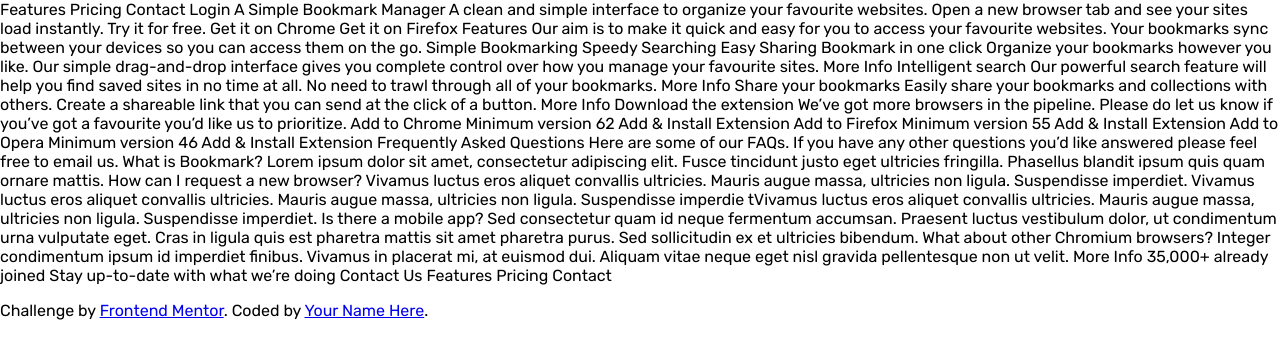
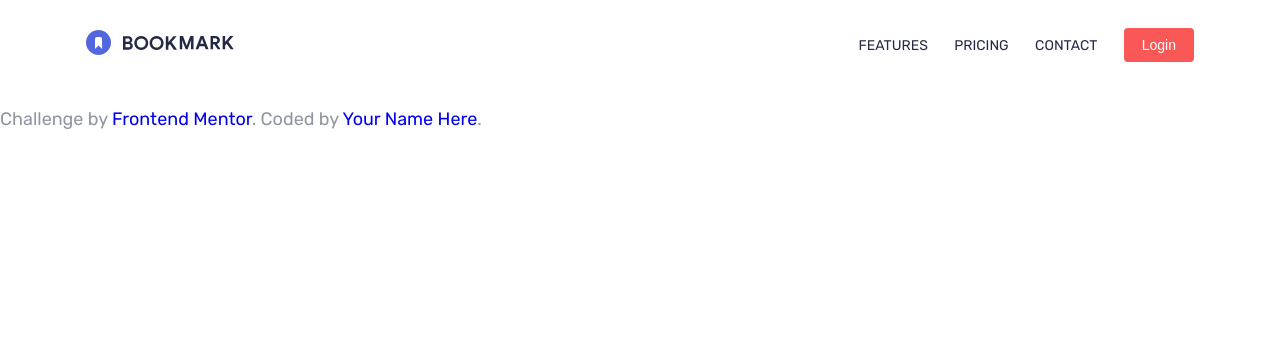
Before and after one commit to Kuzma2103/landing-page, a website: page index.html in a window 1280 px wide. Drawn offline with Linux system fonts and the light colour scheme.

Commit message:
styling for navbar - mobile responsive with mixins

```diff
--- a/app/scss/_globals.scss
+++ b/app/scss/_globals.scss
@@ -3,7 +3,9 @@ html {
   box-sizing: border-box;
 }
 
-*, *::before, *::after {
+*,
+*::before,
+*::after {
   box-sizing: inherit;
 }
 
@@ -11,4 +13,53 @@ body {
   margin: 0;
   padding: 0;
   font-family: 'Rubik', sans-serif;
+  font-size: 18px;
+  font-weight: 400;
+  color: $grayishBlue;
 }
+
+a,
+a:visited,
+a:hover {
+  text-decoration: none;
+}
+
+.btn {
+  padding: 8px 12px;
+  background: $softBlue;
+  border: 2px solid $softBlue;
+  color: #fff;
+  border-radius: 4px;
+  cursor: pointer;
+  transition: all 0.3s ease-in-out;
+}
+
+// Flexbox
+.flex {
+  display: flex;
+
+  &-jc-sb {
+    justify-content: space-between;
+  }
+
+  &-jc-c {
+    justify-content: center;
+  }
+
+  &-ai-c {
+    align-items: center;
+  }
+}
+
+// Visibility
+.hide-for-mobile {
+    @include breakpoint-down(medium) {
+        display: none;
+    }
+}
+
+.hide-for-desktop {
+    @include breakpoint-up(large) {
+        display: none;
+    }
+}
--- /dev/null
+++ b/app/scss/_header.scss
@@ -0,0 +1,39 @@
+.header {
+    nav {
+        padding: 22px 16px;
+
+        @include breakpoint-up(medium) {
+            padding: 28px 86px;
+        }
+    }
+
+    &__links {
+        a {
+            font-size: $font-sm;
+            color: $veryDarkBlue;
+            text-transform: uppercase;
+            transition: all 0.3s ease-in-out;
+
+            &:not(:last-child) {
+                margin-right: 22px;
+            }
+
+            &:hover {
+                color: $softRed;
+            }
+        }
+    }
+
+    &__btn--red {
+        padding: 7px 16px;
+        font-size: $font-sm;
+        background: $softRed;
+        border-color: $softRed;
+
+        &:hover {
+            background: transparent;
+            color: $softRed;
+            box-shadow: 0px 10px 30px -7px rgba(0,0,0,0.45);
+        }
+    }
+}
--- /dev/null
+++ b/app/scss/_mixins.scss
@@ -0,0 +1,25 @@
+// Breakpoints
+// - Mobile: 375px
+// - Desktop: 1440px
+
+@media (min-width: 64em) {
+    // styles
+}
+
+// 375px, 640px, 1024px, 1440px
+$breakpoints-up: ("small": "23.4375em", "medium": "40em", "large": "64em", "xlarge": "90em");
+
+// 374px, 639px, 1023px, 1439px
+$breakpoints-down: ("xsmall": "23.375em", "small": "39.9375em", "medium": "63.9375em", "large": "89.9375em");
+
+@mixin breakpoint-up ($size) {
+    @media (min-width: map-get($breakpoints-up, $size)) {
+        @content;
+    }
+}
+
+@mixin breakpoint-down ($size) {
+    @media (max-width: map-get($breakpoints-down, $size)) {
+        @content;
+    }
+}
--- a/app/scss/_variables.scss
+++ b/app/scss/_variables.scss
@@ -0,0 +1,9 @@
+// Colors
+$softBlue: hsl(231, 69%, 60%);
+$softRed: hsl(0, 94%, 66%);
+$grayishBlue: hsl(229, 8%, 60%);
+$veryDarkBlue: hsl(229, 31%, 21%);
+
+// Typography
+$font-sm: 14px;
+$font-med: 18px;
--- a/app/scss/style.scss
+++ b/app/scss/style.scss
@@ -1,2 +1,4 @@
 @import 'variables';
+@import 'mixins';
 @import 'globals';
+@import 'header';
--- a/index.html
+++ b/index.html
@@ -15,10 +15,40 @@
 </head>
 <body>
 
-  Features
-  Pricing
-  Contact
-  Login
+<header class="header">
+  <nav class="flex flex-jc-sb flex-ai-c">
+    <a href="/" class="header__logo">
+      <img src="img/logo-bookmark.svg" alt="bookmark">
+    </a>
+
+    <a href="#" class="header__menu hide-for-desktop">
+      <img src="img/icon-hamburger.svg" alt="menu">
+    </a>
+
+    <div class="header__links hide-for-mobile">
+      <a href="#">Features</a>
+      <a href="#">Pricing</a>
+      <a href="#">Contact</a>
+      <button type="button" class="btn header__btn--red">Login</button>
+    </div>
+  </nav>
+</header>
+
+
+
+
+
+
+
+
+
+
+
+
+  <!--
+
+
+
 
   A Simple Bookmark Manager
 
@@ -78,37 +108,37 @@
   Frequently Asked Questions
 
   Here are some of our FAQs. If you have any other questions you’d like
-  answered please feel free to email us.
+  answered please feel free to email us. -->
 
   <!-- Question 1 -->
-  What is Bookmark?
+  <!-- What is Bookmark? -->
 
   <!-- Answer 1 -->
-  Lorem ipsum dolor sit amet, consectetur adipiscing elit. Fusce tincidunt
-  justo eget ultricies fringilla. Phasellus blandit ipsum quis quam ornare mattis.
+  <!-- Lorem ipsum dolor sit amet, consectetur adipiscing elit. Fusce tincidunt
+  justo eget ultricies fringilla. Phasellus blandit ipsum quis quam ornare mattis. -->
 
   <!-- Question 2 -->
-  How can I request a new browser?
+  <!-- How can I request a new browser? -->
 
   <!-- Answer 2 -->
-  Vivamus luctus eros aliquet convallis ultricies. Mauris augue massa, ultricies non ligula.
+  <!-- Vivamus luctus eros aliquet convallis ultricies. Mauris augue massa, ultricies non ligula.
   Suspendisse imperdiet. Vivamus luctus eros aliquet convallis ultricies. Mauris augue massa,
   ultricies non ligula. Suspendisse imperdie tVivamus luctus eros aliquet convallis ultricies.
-  Mauris augue massa, ultricies non ligula. Suspendisse imperdiet.
+  Mauris augue massa, ultricies non ligula. Suspendisse imperdiet. -->
 
   <!-- Question 3 -->
-  Is there a mobile app?
+  <!-- Is there a mobile app? -->
 
   <!-- Answer 3 -->
-  Sed consectetur quam id neque fermentum accumsan. Praesent luctus vestibulum dolor, ut condimentum
+  <!-- Sed consectetur quam id neque fermentum accumsan. Praesent luctus vestibulum dolor, ut condimentum
   urna vulputate eget. Cras in ligula quis est pharetra mattis sit amet pharetra purus. Sed
-  sollicitudin ex et ultricies bibendum.
+  sollicitudin ex et ultricies bibendum. -->
 
   <!-- Question 4 -->
-  What about other Chromium browsers?
+  <!-- What about other Chromium browsers? -->
 
   <!-- Answer 4 -->
-  Integer condimentum ipsum id imperdiet finibus. Vivamus in placerat mi, at euismod dui. Aliquam
+  <!-- Integer condimentum ipsum id imperdiet finibus. Vivamus in placerat mi, at euismod dui. Aliquam
   vitae neque eget nisl gravida pellentesque non ut velit.
 
   More Info
@@ -121,7 +151,7 @@
 
   Features
   Pricing
-  Contact
+  Contact -->
 
   <footer>
     <p class="attribution">
```
Also changed, not shown: app/css/style.css, 1 other file. Lines whose indentation alone changed are shown as unchanged.
